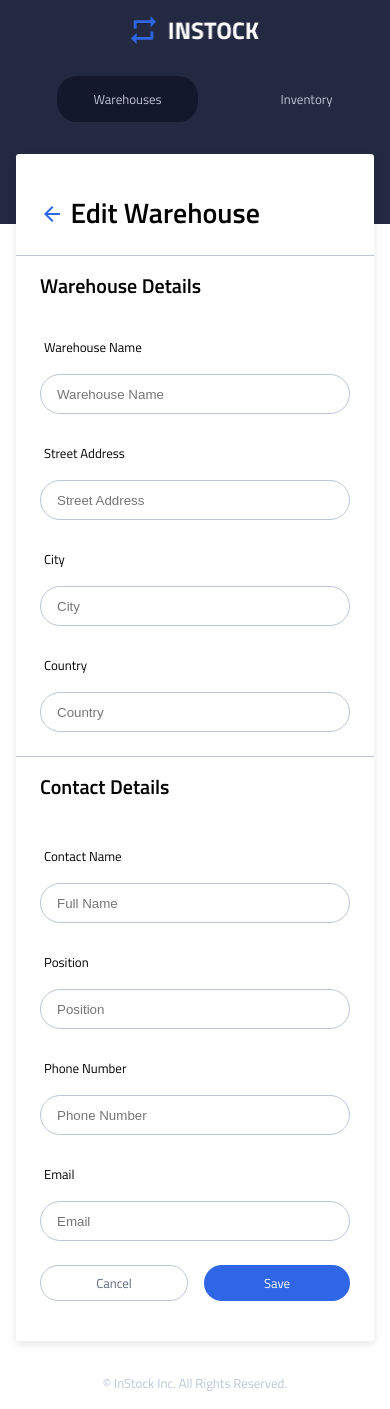
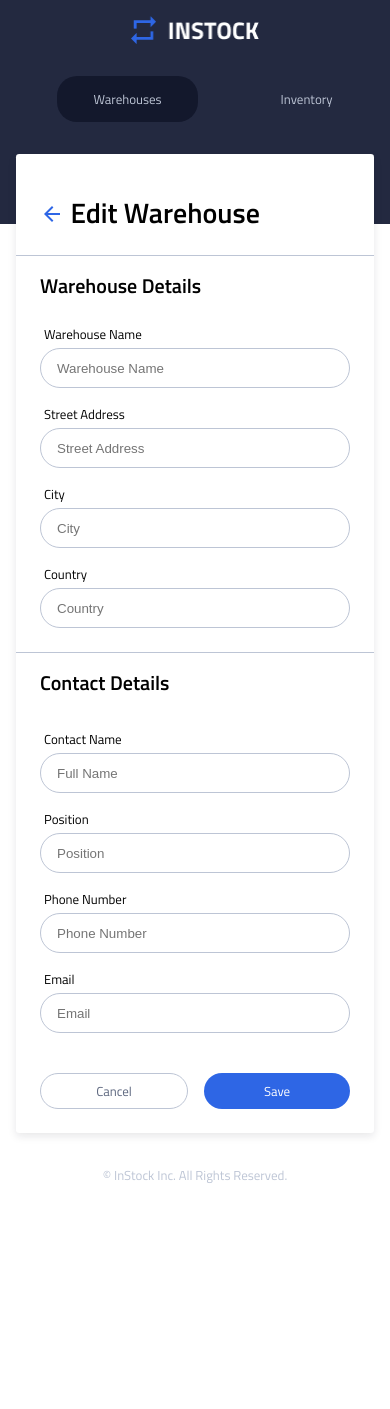
Before and after one commit to Muudy12/golden-lions-InStock, a React (Vite) app: page /warehouses/1/edit in a window 390 px wide. After the commit the page ends 1201 px from the top, so only its background shows below. Built offline with nearby package versions, Linux system fonts and the light colour scheme; a web font is replaced by a local one.

Commit message:
correct some final styling on edit page mobile screen size

```diff
--- a/src/pages/Warehouses/EditWarehouse/EditWarehouse.scss
+++ b/src/pages/Warehouses/EditWarehouse/EditWarehouse.scss
@@ -35,6 +35,7 @@
         flex-direction: column;
         padding-bottom: 1rem;
         &-label{
+            margin: 0rem;
             padding: 1rem  .25rem  .25rem  .25rem;
         }
         &-input{
@@ -67,7 +68,7 @@
             display: flex;
             flex-direction: row;
             justify-content: center;
-            padding: 0rem  1.5rem  1.5rem  1.5rem;
+            padding: 1rem  1.5rem  .5rem  1.5rem;
             gap: 1rem;
             &-save{
                 border-radius: 1.25rem;
@@ -91,7 +92,7 @@
                 align-items: center;
                 color: $secondary-slate-color;
                 &:hover{
-                    background-color: $primary-element-color;
+                    border-color: $primary-element-color;
                     color: $primary-element-color;
                 }
             }
```
